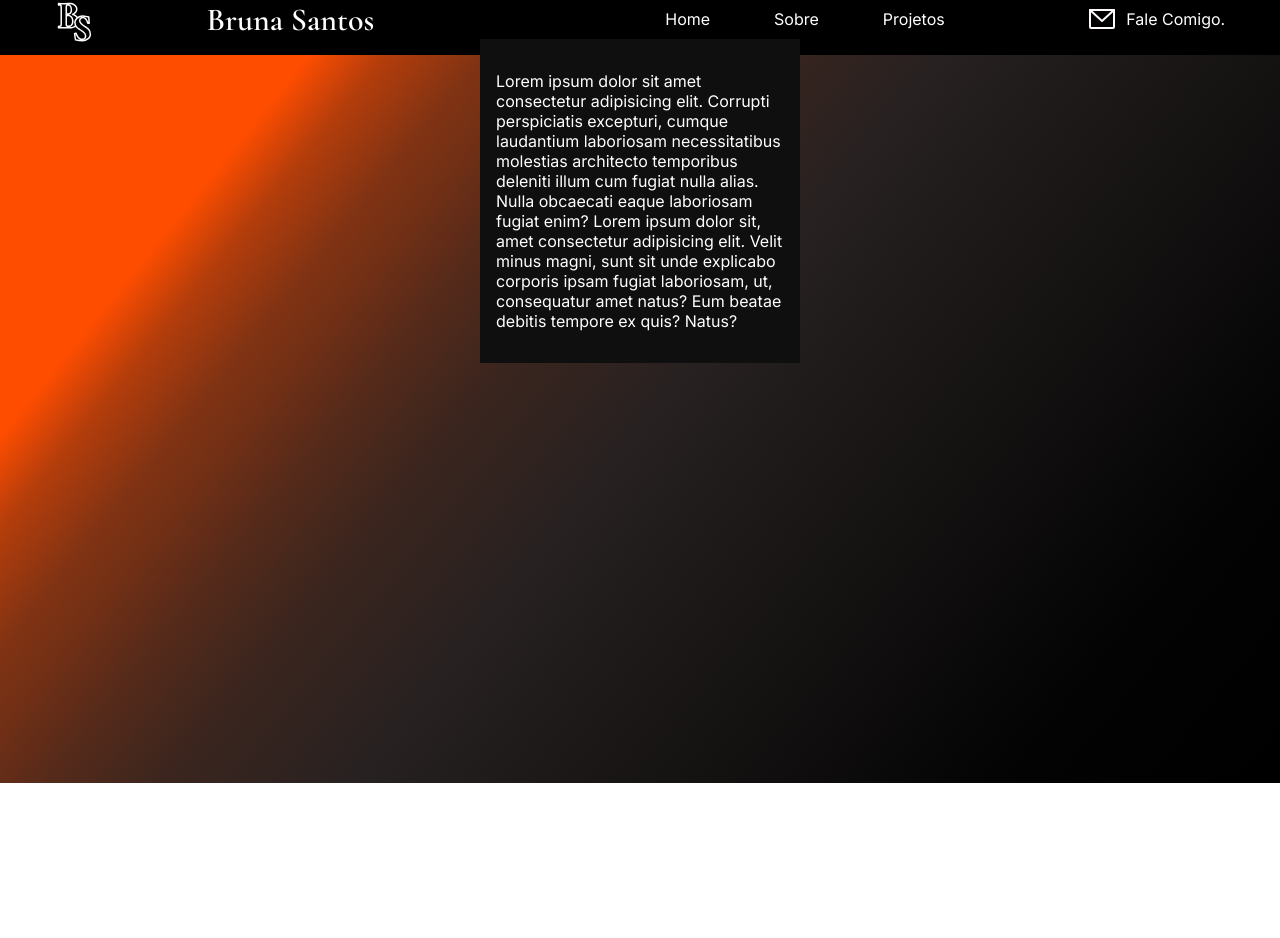
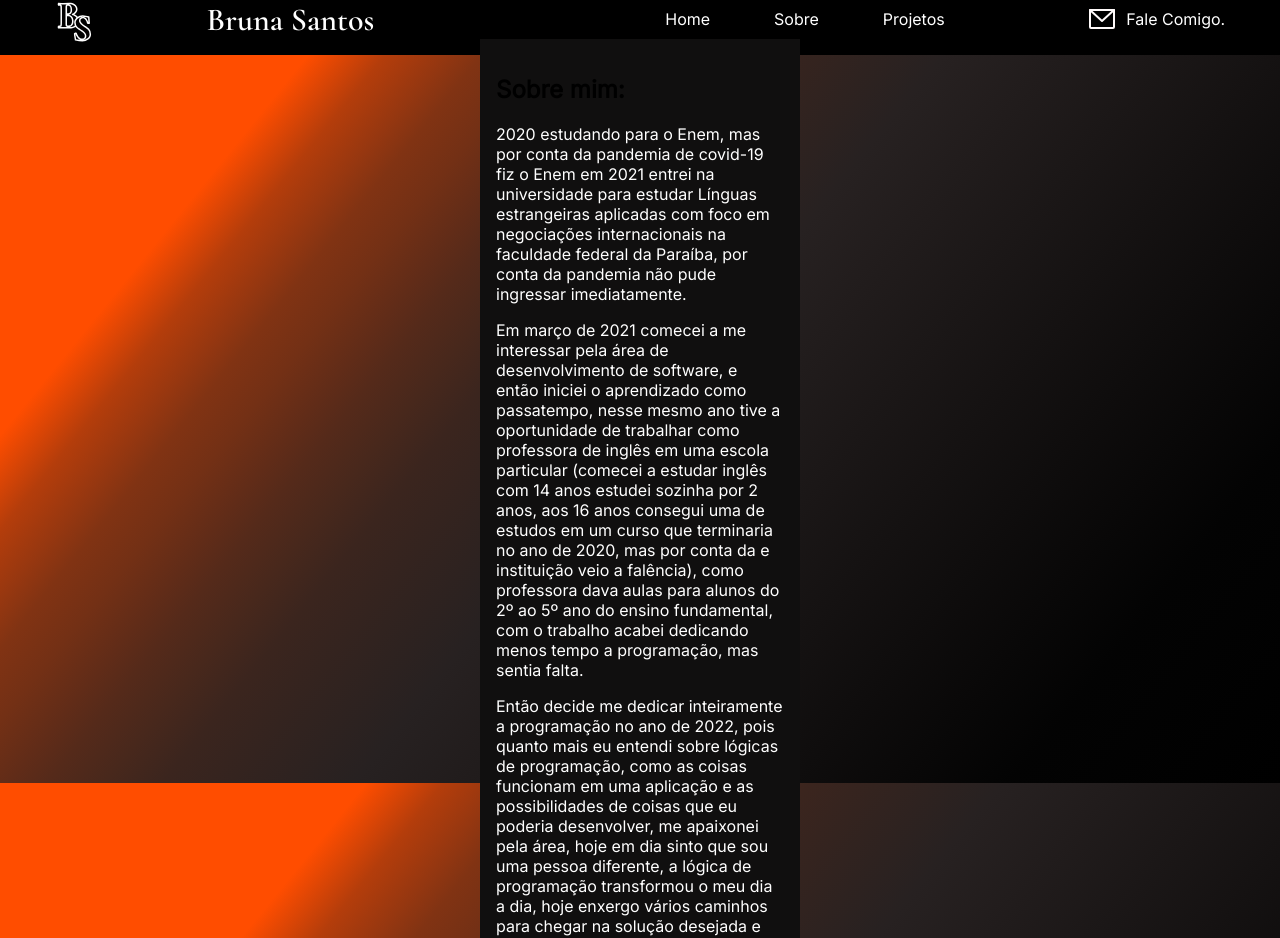
Before and after one commit to BRxBS/Portfolio, a React (Vite) app: page /aboutPage in a window 1280 px wide. Shown: the part 17-955 px from the top of the page. Before the commit the page ends 800 px from the top, so only its background shows below. Built offline with nearby package versions, Linux system fonts and the light colour scheme; no server answers.

Commit message:
hardCode

```diff
--- a/src/screen/AboutPage/index.tsx
+++ b/src/screen/AboutPage/index.tsx
@@ -1,20 +1,101 @@
+import {gql, useQuery} from '@apollo/client'
 import "./styles.scss"
+
+const GET_INFO_QUERY = gql`
+query info {
+    aboutMes {
+      id
+      title
+      info {
+        text
+      }
+      hardSkills
+    }
+  }
+
+`
+interface GetInfoQueryResponse
+{aboutMes: {
+  id: string
+  title: string
+  info:{
+    text:string
+  }
+  hardSkills:string
+}[]}
 
 export function AboutPage(){
 
 
     return(
         <div className="about-container">
-           <p>Lorem ipsum dolor sit amet consectetur adipisicing elit.
-             Corrupti perspiciatis excepturi, cumque laudantium laboriosam
-              necessitatibus molestias
-             architecto temporibus deleniti illum
-            cum fugiat nulla alias. Nulla obcaecati eaque laboriosam fugiat enim?
-            Lorem ipsum dolor sit, amet consectetur adipisicing elit.
-            Velit minus magni, sunt sit unde explicabo corporis ipsam fugiat
-            laboriosam, ut, consequatur amet natus? Eum beatae debitis tempore
-            ex quis? Natus?
-            </p>
+
+
+                      <div className='about-wrapper' >
+                        <div className="about-content" >
+                        <h2 className="about-title">Sobre mim:</h2>
+                          <div className='about-text' >
+                            <p>2020 estudando para o Enem, mas por conta da pandemia de covid-19 fiz o
+                          Enem em 2021 entrei na universidade para estudar Línguas estrangeiras
+                          aplicadas com foco em negociações internacionais na faculdade federal da
+                          Paraíba, por conta da pandemia não pude ingressar imediatamente. </p>
+                            <p>
+                            Em março de 2021
+                           comecei a me interessar pela área de desenvolvimento de software, e então
+                           iniciei o aprendizado como passatempo, nesse mesmo ano tive a oportunidade de
+                           trabalhar como professora de inglês em uma escola particular (comecei a estudar
+                            inglês com 14 anos estudei sozinha por 2 anos, aos 16 anos consegui uma
+                             de estudos em um curso que terminaria no ano de 2020, mas por conta da
+                              e instituição veio a falência), como professora dava aulas para alunos do 2º
+                              ao 5º ano do ensino fundamental, com o trabalho acabei dedicando menos tempo
+                               a programação, mas sentia falta.</p>
+                            <p>
+                            Então decide me dedicar inteiramente a
+                               programação no ano de 2022, pois quanto mais eu entendi sobre lógicas de
+                               programação, como as coisas funcionam em uma aplicação e as possibilidades de
+                               coisas que eu poderia desenvolver, me apaixonei pela área, hoje em dia sinto
+                               que sou uma pessoa diferente, a lógica de programação transformou o meu dia a
+                               dia, hoje enxergo vários caminhos para chegar na solução desejada e entendo
+                               que não existe somente uma alternativa para resolver o meu problema, e o mais
+                               importante, que eu tenho sempre que continuar a aprender, pois sei que em
+                               algum momento eu terei domínio suficiente para entender os meus erros e
+                               consertá-los.
+                            </p>
+                               </div>
+
+                        <h2 className="about-title">Hard Skills:</h2>
+                          <div className='about-text' >
+                            <p>Tenho uma rotina diária de estudo e prática e desenvolvimento de projetos </p>
+
+                            <br />
+                            Ferramentas que domino:
+                          <ul>
+                            <li>Javascript </li>
+                            <li>TypeScript  </li>
+                            <li>React </li>
+                            <li>React-Native  </li>
+                            <li>Next.js </li>
+                            <li>Html </li>
+                            <li>Css  </li>
+                            <li>Sass   </li>
+                            <li>TailwindCss </li>
+                            <li>Styled-Components  </li>
+                            <li>MongoDB data-base  </li>
+                            <li>Hygraph </li>
+                          </ul>
+                          Ferramentas que tenho conhecimento, mas não muita prática:
+
+                          <ul>
+                            <li>Node.js </li>
+                            <li>Redux </li>
+                            <li>Git </li>
+                          </ul>
+                          </div>
+
+                        </div>
+                        </div>
+
+
 
 
         </div>
```
